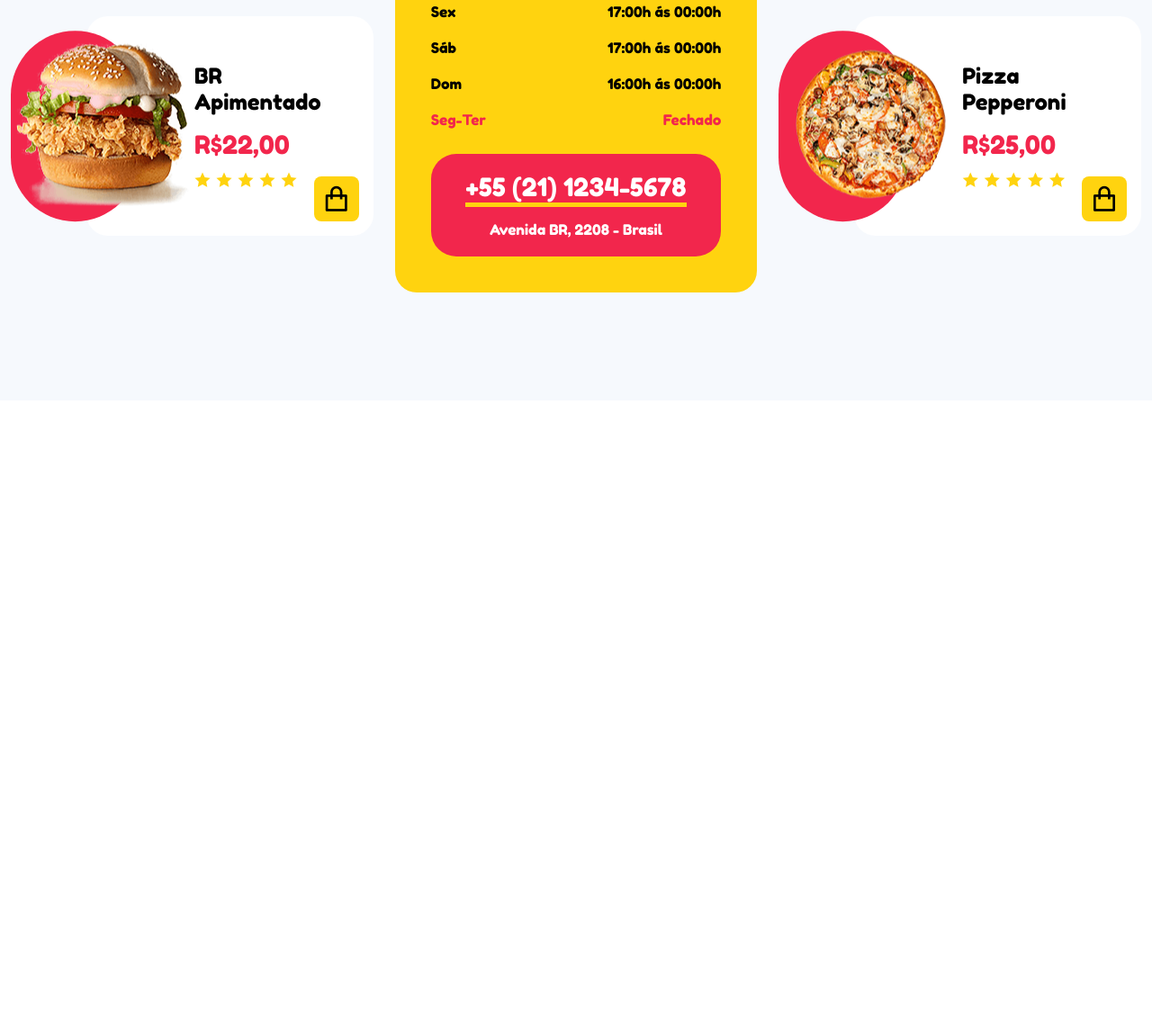
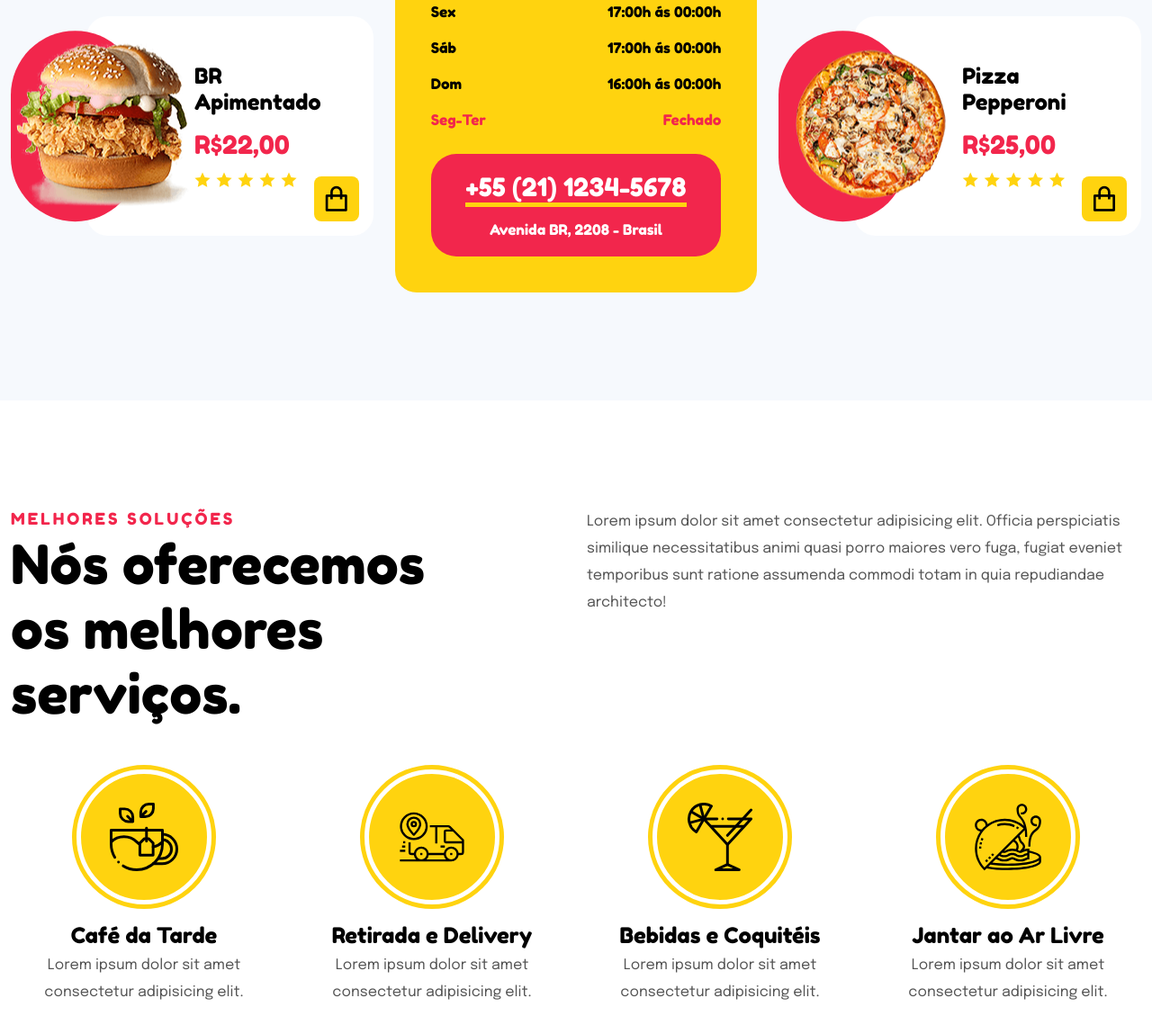
Before and after one commit to lucasbreiafullstack/br-food, a plain HTML site: page index.html in a window 1280 px wide. Shown: the part 2636-3785 px from the top of the page at 90% size. Before the commit the page ends 3081 px from the top, so only its background shows below. Drawn offline with nearby package versions, Linux system fonts and the light colour scheme.

```diff
--- a/assets/css/styles.css
+++ b/assets/css/styles.css
@@ -588,6 +588,44 @@ img{
 }
 
 /*=============== SERVICES ===============*/
+.services .services__container{
+  align-items: center;
+}
+
+.services__container{
+  grid-template-columns: repeat(4, 1fr);
+}
+
+.services__item{
+  text-align: center;
+}
+
+.services__img-wrapper{
+  width: 150px;
+  height: 150px;
+  border-radius: 50%;
+  background-color: var(--first-color);
+  border: 5px solid var(--body-color);
+  outline: 5px solid var(--first-color);
+  display: grid;
+  place-items: center;
+  margin-inline: auto;
+}
+
+.services__img{
+  width: 76px;
+}
+
+.services__title{
+  font-size: var(--h3-font-size);
+  margin-block: 1.25rem 0.25rem;
+  cursor: pointer;
+  transition: all .3s var(--transition);
+}
+
+.services__title:hover{
+  color: var(--second-color);
+}
 
 /*=============== DEALS ===============*/
 
--- a/index.html
+++ b/index.html
@@ -413,10 +413,90 @@
       </section>
 
       <!--==================== SERVICES ====================-->
-      <section class="services" id="services"></section>
+      <section class="services container section" id="services">
+        <div class="section__container grid">
+          <div class="section__group">
+            <div class="span section__subtitle">Melhores Soluções</div>
+            <h2 class="section__title">Nós oferecemos os melhores serviços.</h2>
+          </div>
+
+          <div class="section__group">
+            <p class="section__description">Lorem ipsum dolor sit amet consectetur adipisicing elit.
+              Officia perspiciatis similique necessitatibus animi quasi porro maiores vero fuga,
+              fugiat eveniet temporibus sunt ratione assumenda commodi totam in quia repudiandae
+              architecto!
+            </p>
+          </div>
+        </div>
+
+        <div class="services__container grid">
+          <div class="services__item">
+            <div class="services__img-wrapper">
+              <img
+                src="assets/img/service-1.svg"
+                alt=""
+                class="services__img"
+              />
+            </div>
+
+            <h3 class="services__title">Café da Tarde</h3>
+            <p class="services__description">
+              Lorem ipsum dolor sit amet consectetur adipisicing elit.
+            </p>
+          </div>
+
+          <div class="services__item">
+            <div class="services__img-wrapper">
+              <img
+                src="assets/img/services-2.svg"
+                alt=""
+                class="services__img"
+              />
+            </div>
+
+            <h3 class="services__title">Retirada e Delivery</h3>
+            <p class="services__description">
+              Lorem ipsum dolor sit amet consectetur adipisicing elit.
+            </p>
+          </div>
+
+          <div class="services__item">
+            <div class="services__img-wrapper">
+              <img
+                src="assets/img/services-3.svg"
+                alt=""
+                class="services__img"
+              />
+            </div>
+
+            <h3 class="services__title">Bebidas e Coquitéis</h3>
+            <p class="services__description">
+              Lorem ipsum dolor sit amet consectetur adipisicing elit.
+            </p>
+          </div>
+
+          <div class="services__item">
+            <div class="services__img-wrapper">
+              <img
+                src="assets/img/services-4.svg"
+                alt=""
+                class="services__img"
+              />
+            </div>
+
+            <h3 class="services__title">Jantar ao Ar Livre</h3>
+            <p class="services__description">
+              Lorem ipsum dolor sit amet consectetur adipisicing elit.
+            </p>
+          </div>
+        </div>
+      </section>
 
       <!--==================== DEALS ====================-->
-      <section class="deals"></section>
+      <section class="deals section container">
+        <span class="section__subtitle"></span>
+        <h2 class="section__title"></h2>
+      </section>
 
       <!--==================== MENU ====================-->
       <section class="menu"></section>
```
